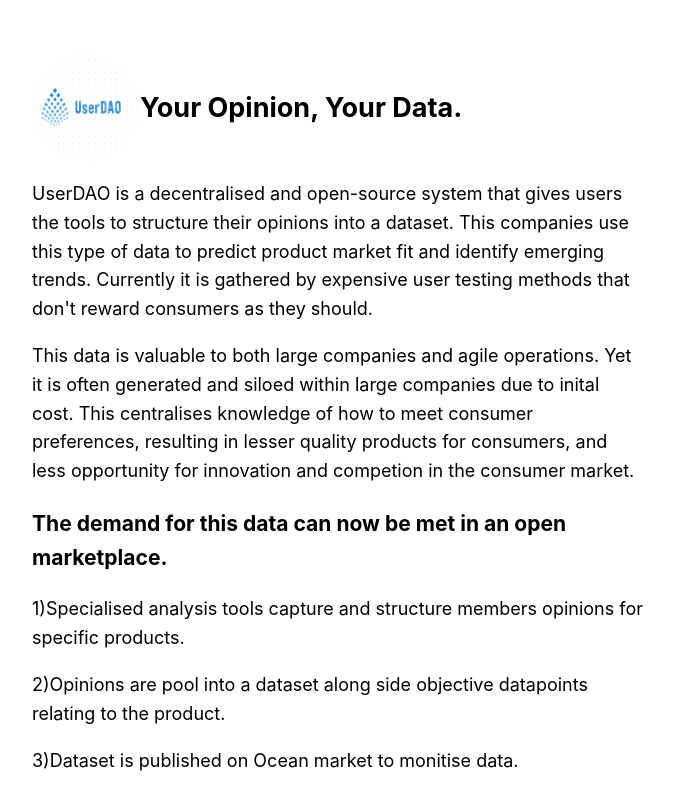
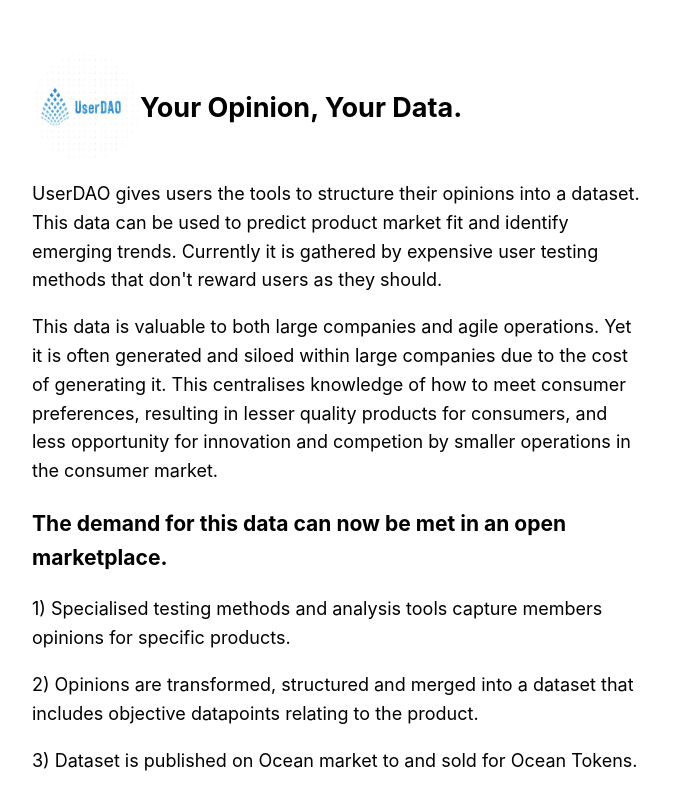
Before and after one commit to rd123myb/UserDAO, a Next.js app: page /posts/blog in a window 1280 px wide. Shown: the top 796 px of the page, without its empty margins (302-976 px from the left). Built offline with nearby package versions, Linux system fonts and the light colour scheme.

Commit message:
spelling

```diff
--- a/pages/posts/blog.js
+++ b/pages/posts/blog.js
@@ -7,28 +7,28 @@ export default function FirstPost() {
      {/* <h4>Some products are better than others, the question is why?</h4> */}
 
 
-    <p> UserDAO is a decentralised and open-source system that gives users the tools to structure their opinions into a dataset.
-        This companies use this type of data to predict product market fit and identify emerging trends. Currently it is gathered by expensive user testing methods that don't reward consumers as they should.
+    <p> UserDAO gives users the tools to structure their opinions into a dataset.
+        This data can be used to predict product market fit and identify emerging trends. Currently it is gathered by expensive user testing methods that don't reward users as they should.
 
         </p>
 
-        <p>This data is valuable to both large companies and agile operations. Yet it is often generated and siloed within large companies due to inital cost. This centralises knowledge of how to meet consumer preferences,
-          resulting in lesser quality products for consumers, and less opportunity for innovation and competion in the consumer market.
+        <p>This data is valuable to both large companies and agile operations. Yet it is often generated and siloed within large companies due to the cost of generating it. This centralises knowledge of how to meet consumer preferences,
+          resulting in lesser quality products for consumers, and less opportunity for innovation and competion by smaller operations in the consumer market.
 
     </p>
 
     <h3> The demand for this data can now be met in an open marketplace.</h3>
 
     <p>
-        1)Specialised analysis tools capture and structure members opinions for specific products.
+        1) Specialised testing methods and analysis tools capture members opinions for specific products.
         </p><p>
-        2)Opinions are pool into a dataset along side objective datapoints relating to the product.
+        2) Opinions are transformed, structured and merged into a dataset that includes objective datapoints relating to the product.
         </p><p>
-        3)Dataset is published on Ocean market to monitise data.
+        3) Dataset is published on Ocean market to and sold for Ocean Tokens.
         </p><p>
-        4)Revenue gained from the sale of the data is removed and distributed to DAO members via smart contracts.
+        4) Revenue gained from sales is removed and distributed to DAO members via smart contracts.
         </p><p>
-        5)Elected members fill in gaps where needed.
+        5) Elected members fill in gaps where needed.
 
 
             </p>
```
